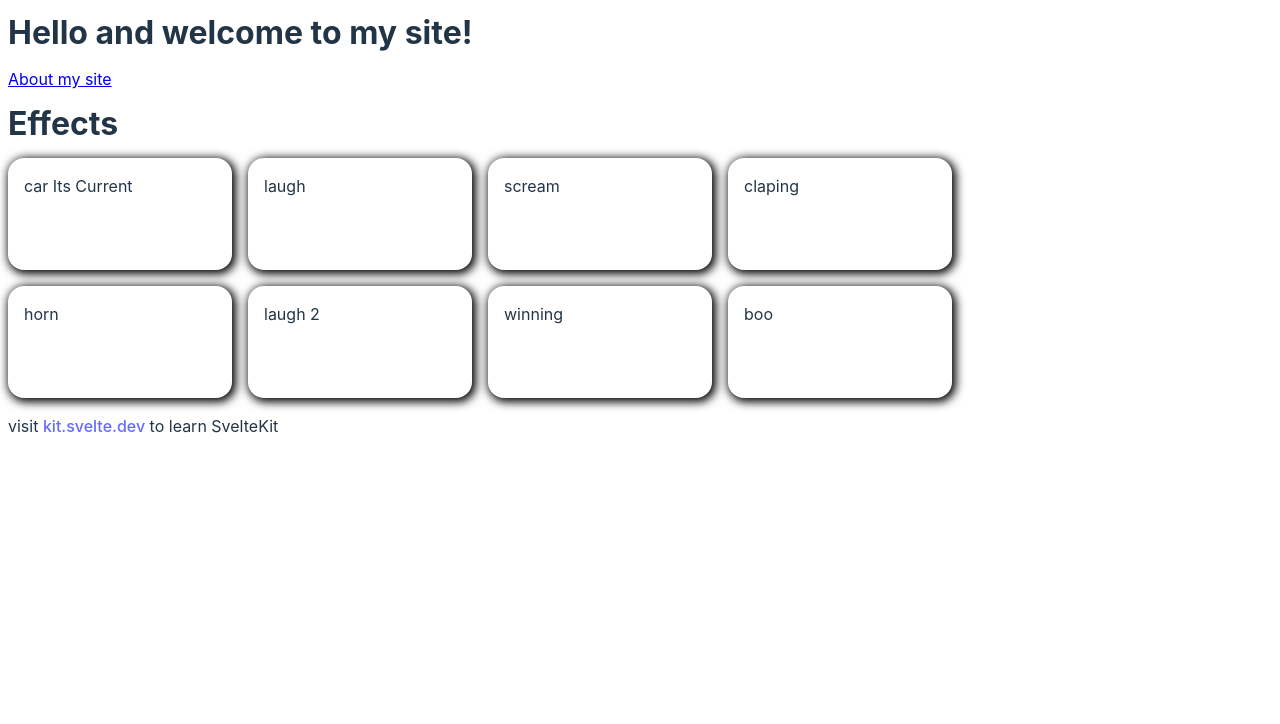
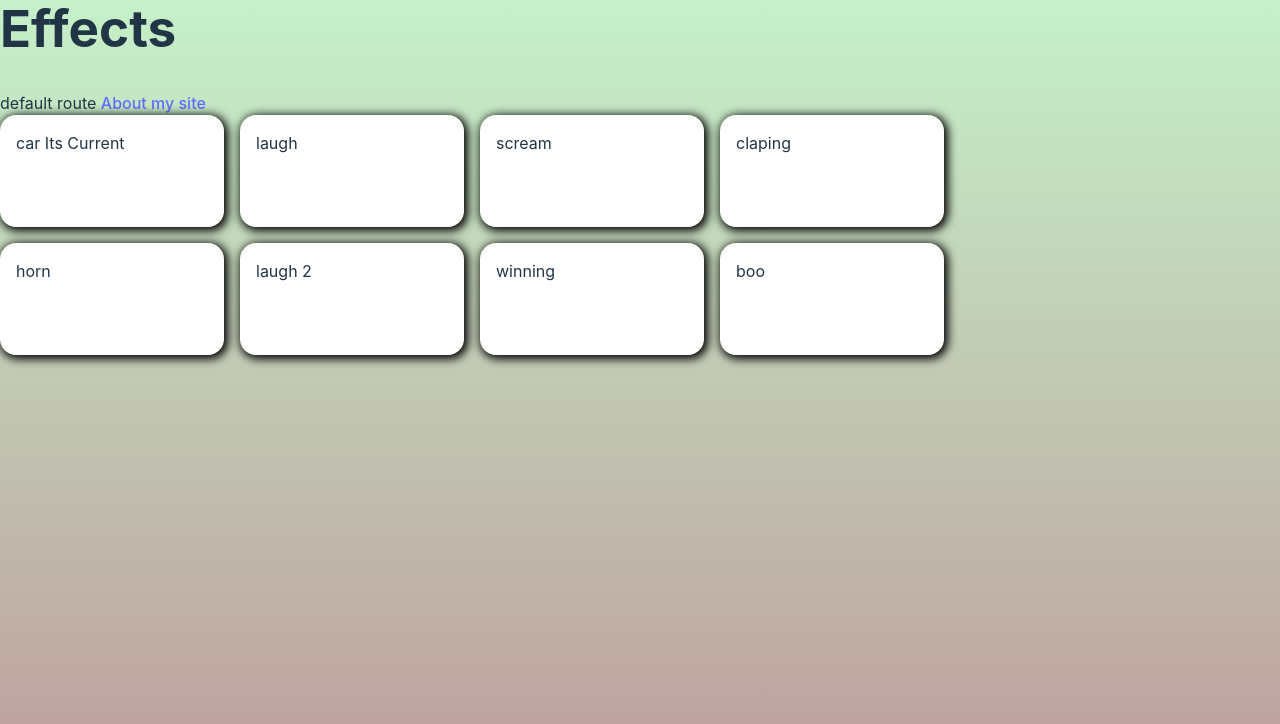
Before and after one commit to ChenPeleg/effects, a SvelteKit app: page / in a window 1280 px wide. Shown: the top 724 px of the page. Built offline with nearby package versions, Linux system fonts and the light colour scheme.

Commit message:
migrated  from old router

```diff
--- a/src/app.css
+++ /dev/null
@@ -1,88 +0,0 @@
-:root {
-  font-family: Inter, Avenir, Helvetica, Arial, sans-serif;
-  font-size: 16px;
-  line-height: 24px;
-  font-weight: 400;
-
-  color-scheme: light dark;
-  color: rgba(255, 255, 255, 0.87);
-  background-color: #242424;
-
-  font-synthesis: none;
-  text-rendering: optimizeLegibility;
-  -webkit-font-smoothing: antialiased;
-  -moz-osx-font-smoothing: grayscale;
-  -webkit-text-size-adjust: 100%;
-}
-
-a {
-  font-weight: 500;
-  color: #646cff;
-  text-decoration: inherit;
-}
-
-a:hover {
-  color: #535bf2;
-}
-
-body {
-  margin: 0;
-  display: flex;
-  background-image: linear-gradient(rgb(197, 241, 201), rgb(190, 156, 156));
-  /* place-items: center; */
-  min-width: 320px;
-  min-height: 100vh;
-}
-
-h1 {
-  font-size: 3.2em;
-  margin-top: 0px;
-  line-height: 1.1;
-}
-
-.card {
-  padding: 2em;
-}
-
-#app {
-  max-width: 1280px;
-  margin: 0 auto;
-  padding: 2rem;
-  /* text-align: center; */
-}
-
-button {
-  border-radius: 8px;
-  border: 1px solid transparent;
-  padding: 0.6em 1.2em;
-  font-size: 1em;
-  font-weight: 500;
-  font-family: inherit;
-  background-color: #1a1a1a;
-  cursor: pointer;
-  transition: border-color 0.25s;
-}
-
-button:hover {
-  border-color: #646cff;
-}
-
-button:focus,
-button:focus-visible {
-  outline: 4px auto -webkit-focus-ring-color;
-}
-
-@media (prefers-color-scheme: light) {
-  :root {
-    color: #213547;
-    background-color: #ffffff;
-  }
-
-  a:hover {
-    color: #747bff;
-  }
-
-  button {
-    background-color: #f9f9f9;
-  }
-}
--- a/src/app.html
+++ b/src/app.html
@@ -1,12 +1,106 @@
 <!DOCTYPE html>
 <html lang="en">
+
 	<head>
 		<meta charset="utf-8" />
 		<link rel="icon" href="%sveltekit.assets%/favicon.png" />
 		<meta name="viewport" content="width=device-width" />
 		%sveltekit.head%
+
+		<style>
+			:root {
+				font-family: Inter, Avenir, Helvetica, Arial, sans-serif;
+				font-size: 16px;
+				line-height: 24px;
+				font-weight: 400;
+
+				color-scheme: light dark;
+				color: rgba(255, 255, 255, 0.87);
+				background-color: #242424;
+
+				font-synthesis: none;
+				text-rendering: optimizeLegibility;
+				-webkit-font-smoothing: antialiased;
+				-moz-osx-font-smoothing: grayscale;
+				-webkit-text-size-adjust: 100%;
+			}
+
+			a {
+				font-weight: 500;
+				color: #646cff;
+				text-decoration: inherit;
+			}
+
+			a:hover {
+				color: #535bf2;
+			}
+
+			body {
+				margin: 0;
+				display: flex;
+				background-image: linear-gradient(rgb(197, 241, 201), rgb(190, 156, 156));
+				/* place-items: center; */
+				min-width: 320px;
+				min-height: 100vh;
+			}
+
+			h1 {
+				font-size: 3.2em;
+				margin-top: 0px;
+				line-height: 1.1;
+			}
+
+			.card {
+				padding: 2em;
+			}
+
+			#app {
+				max-width: 1280px;
+				margin: 0 auto;
+				padding: 2rem;
+				/* text-align: center; */
+			}
+
+			button {
+				border-radius: 8px;
+				border: 1px solid transparent;
+				padding: 0.6em 1.2em;
+				font-size: 1em;
+				font-weight: 500;
+				font-family: inherit;
+				background-color: #1a1a1a;
+				cursor: pointer;
+				transition: border-color 0.25s;
+			}
+
+			button:hover {
+				border-color: #646cff;
+			}
+
+			button:focus,
+			button:focus-visible {
+				outline: 4px auto -webkit-focus-ring-color;
+			}
+
+			@media (prefers-color-scheme: light) {
+				:root {
+					color: #213547;
+					background-color: #ffffff;
+				}
+
+				a:hover {
+					color: #747bff;
+				}
+
+				button {
+					background-color: #f9f9f9;
+				}
+			}
+		</style>
 	</head>
+
 	<body data-sveltekit-prefetch>
 		<div>%sveltekit.body%</div>
 	</body>
+
 </html>
--- a/src/lib/Layout.svelte
+++ b/src/lib/Layout.svelte
@@ -2,5 +2,5 @@
   import LayoutMain from "./LayoutMain.svelte";
 </script>
 
-<h1>Effects</h1>
+
 <LayoutMain />
--- a/src/routes/+layout.svelte
+++ b/src/routes/+layout.svelte
@@ -1,106 +1,18 @@
 <script>
 	import Layout from '../lib/Layout.svelte';
+	import Header from './Header.svelte';
 </script>
-<div class="app">
+<div  class="app">
+	 <Header></Header>
+
+	<main>
 
 
-	<main>
-		<slot />
 	</main>
+	<slot />
 	<Layout />
 	<footer>
-		<p>visit <a href="https://kit.svelte.dev">kit.svelte.dev</a> to learn SvelteKit</p>
+
 	</footer>
+
 </div>
-
-
-<style>
-	:root {
-		font-family: Inter, Avenir, Helvetica, Arial, sans-serif;
-		font-size: 16px;
-		line-height: 24px;
-		font-weight: 400;
-
-		color-scheme: light dark;
-		color: rgba(255, 255, 255, 0.87);
-		background-color: #242424;
-
-		font-synthesis: none;
-		text-rendering: optimizeLegibility;
-		-webkit-font-smoothing: antialiased;
-		-moz-osx-font-smoothing: grayscale;
-		-webkit-text-size-adjust: 100%;
-	}
-
-	a {
-		font-weight: 500;
-		color: #646cff;
-		text-decoration: inherit;
-	}
-
-	a:hover {
-		color: #535bf2;
-	}
-
-	body {
-		margin: 0;
-		display: flex;
-		background-image: linear-gradient(rgb(197, 241, 201), rgb(190, 156, 156));
-		/* place-items: center; */
-		min-width: 320px;
-		min-height: 100vh;
-	}
-
-	h1 {
-		font-size: 3.2em;
-		margin-top: 0px;
-		line-height: 1.1;
-	}
-
-	.card {
-		padding: 2em;
-	}
-
-	#app {
-		max-width: 1280px;
-		margin: 0 auto;
-		padding: 2rem;
-		/* text-align: center; */
-	}
-
-	button {
-		border-radius: 8px;
-		border: 1px solid transparent;
-		padding: 0.6em 1.2em;
-		font-size: 1em;
-		font-weight: 500;
-		font-family: inherit;
-		background-color: #1a1a1a;
-		cursor: pointer;
-		transition: border-color 0.25s;
-	}
-
-	button:hover {
-		border-color: #646cff;
-	}
-
-	button:focus,
-	button:focus-visible {
-		outline: 4px auto -webkit-focus-ring-color;
-	}
-
-	@media (prefers-color-scheme: light) {
-		:root {
-			color: #213547;
-			background-color: #ffffff;
-		}
-
-		a:hover {
-			color: #747bff;
-		}
-
-		button {
-			background-color: #f9f9f9;
-		}
-	}
-</style>
--- a/src/routes/+page.svelte
+++ b/src/routes/+page.svelte
@@ -1,2 +1 @@
-<h1>Hello and welcome to my site!</h1>
-<a href="/about">About my site</a>
+ default route <a href="/about">About my site</a>
--- /dev/null
+++ b/src/routes/Header.svelte
@@ -0,0 +1,23 @@
+<script>
+	import { page } from '$app/stores';
+
+</script>
+
+<header>
+
+	<h1>Effects</h1>
+
+
+</header>
+
+<style>
+	header {
+
+		display: flex;
+		justify-content: space-between;
+	}
+
+
+
+
+</style>
```
Also changed, not shown: src/main.js (deleted, +0 -8 lines).
